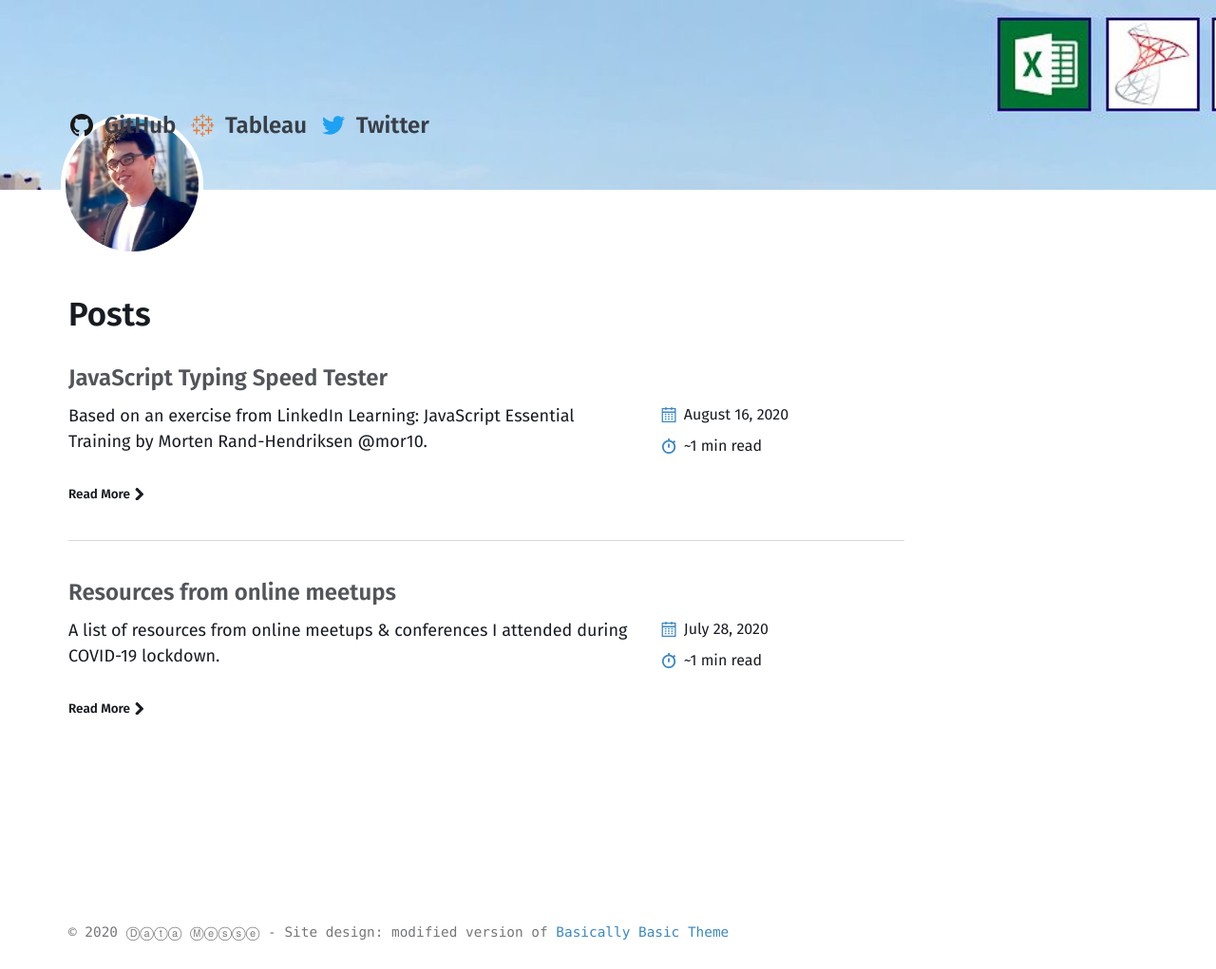
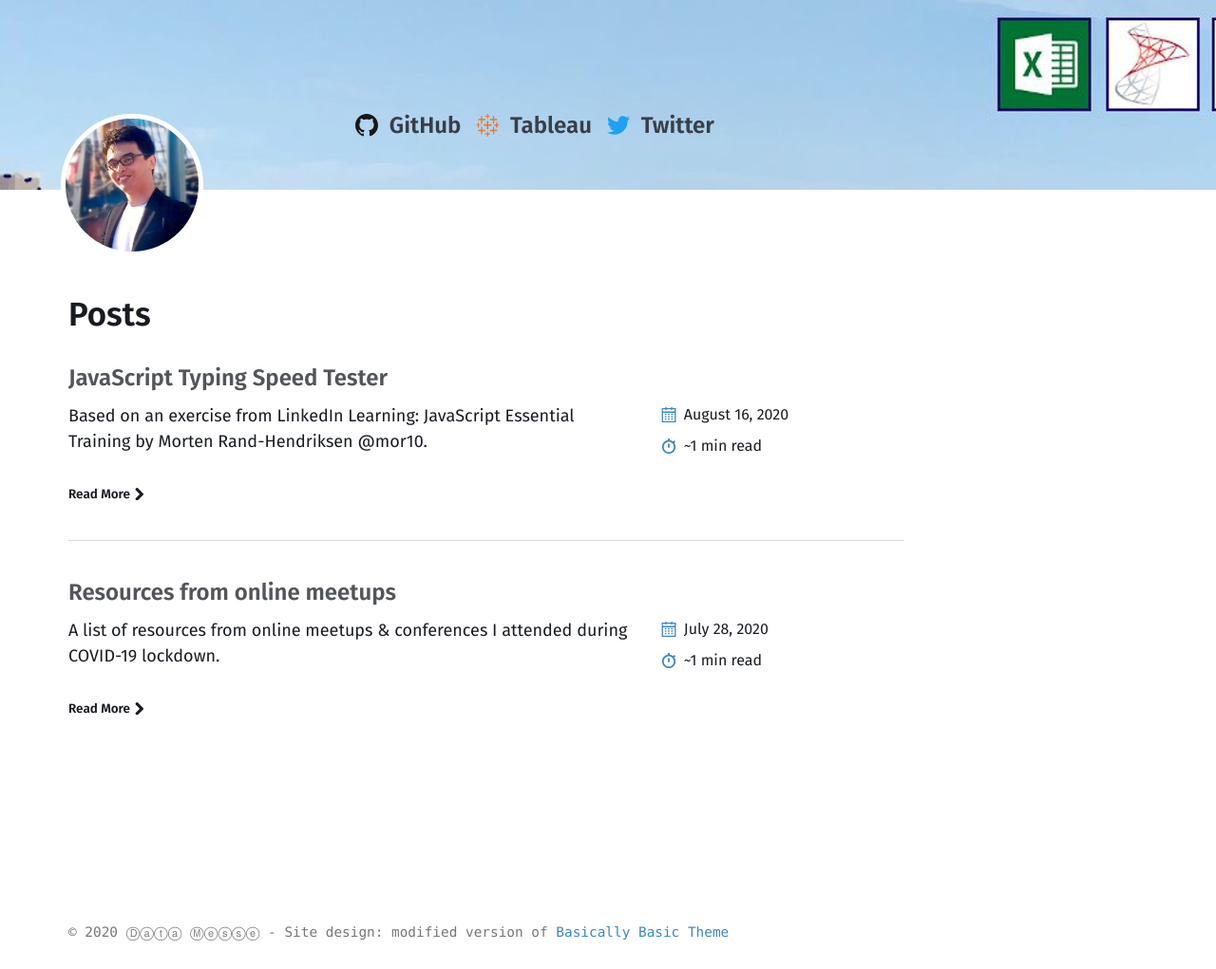
Before and after one commit to datamesse/blog, a Jekyll site: the page built from index.md, in a window 1280 px wide. Shown: the whole page at 95% size. Built offline with Jekyll 4.4.1, drawn with Linux system fonts in a browser that asks for light colours.

Commit message:
Update _global.scss

```diff
--- a/_sass/basically-basic/_global.scss
+++ b/_sass/basically-basic/_global.scss
@@ -67,6 +67,7 @@
   line-height: 1;
   position: absolute;
   top: 120px;
+  left: $site-image-width * 2;
 
   @include breakpoint($medium) {
     padding-left: 2rem;
```
